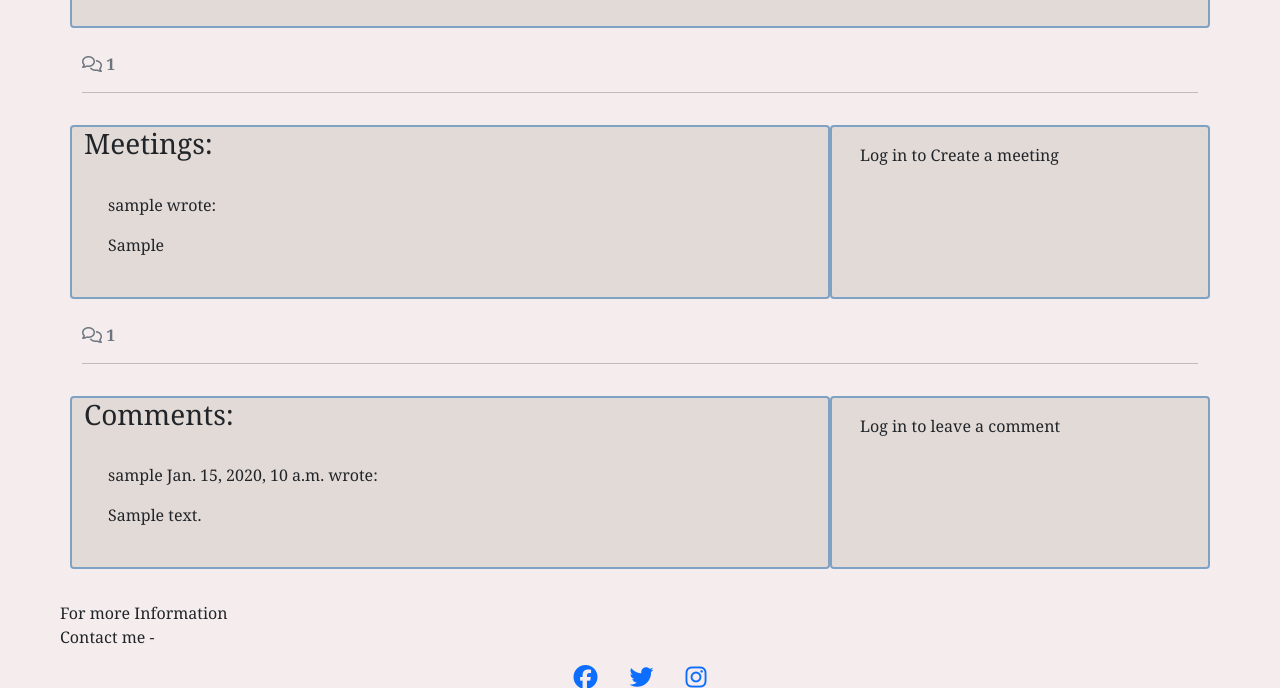
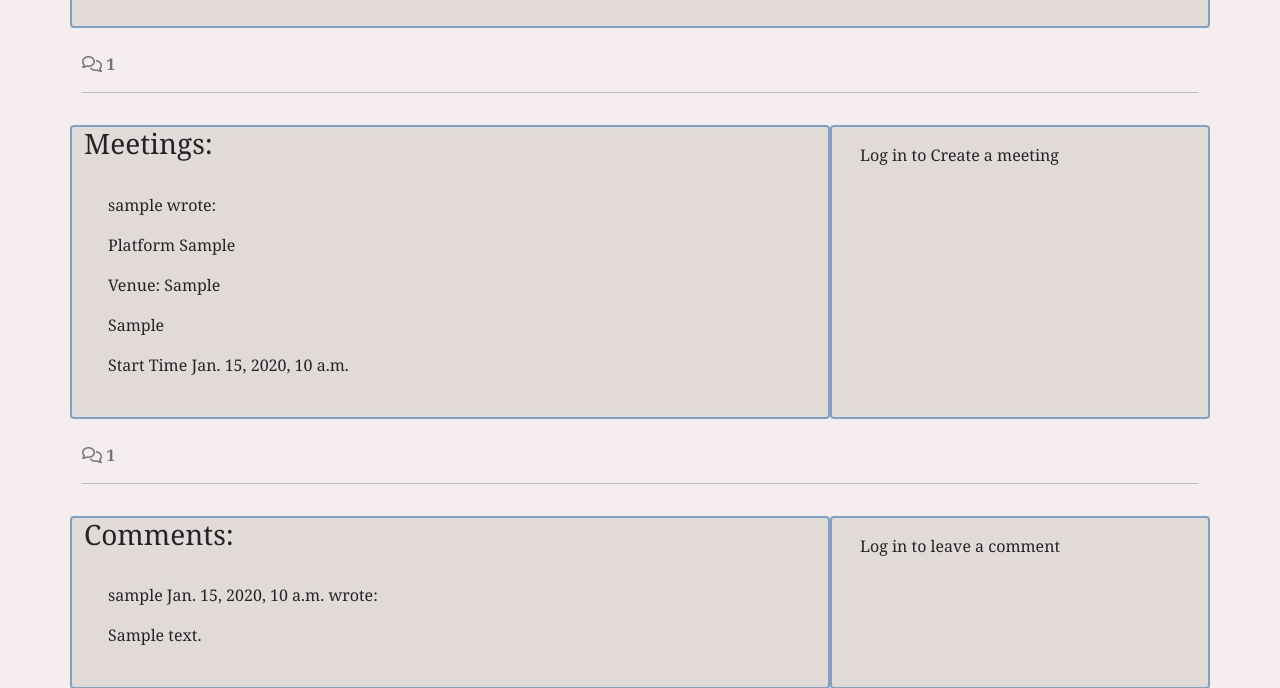
Before and after one commit to Michael-Obadun/Picture-Me-VR, a Django app: template VRimages/templates/VRimages/post_detail.html in a window 1280 px wide. Shown: the part 656-1344 px from the top of the page. Run offline with Django 4.2, Linux system fonts and the light colour scheme; tables that the repository leaves empty hold one stand-in row (values such as "Sample post"); the template is opened without the code that fills it: values that come from a table or form of the project are taken from there, most other values are stand-ins (such as "Sample title", 1, 10 or a date in 2020); some libraries are stand-ins or nearby versions.

Commit message:
Added meeting variable to postdetails html file

```diff
--- a/VRimages/templates/VRimages/post_detail.html
+++ b/VRimages/templates/VRimages/post_detail.html
@@ -65,9 +65,12 @@
             {{ meeting.created_on }}
           </span> wrote:
         </p>
+        <p>Platform {{ meeting.platform }}</p>
+        <p>Venue: {{ meeting.venue }}</p>
         <div id="meeting{{ meeting.id }}">
           {{ meeting.discription | linebreaks }}
         </div>
+        <p>Start Time {{ meeting.start_time }}</p>
         {% if user.is_authenticated and meeting.author == user %}
           <button class="btn btn-delete" meeting_id="{{ meeting.id }}">Delete</button>
           <button class="btn btn-edit" meeting_id="{{ meeting.id }}">Edit</button>
```
